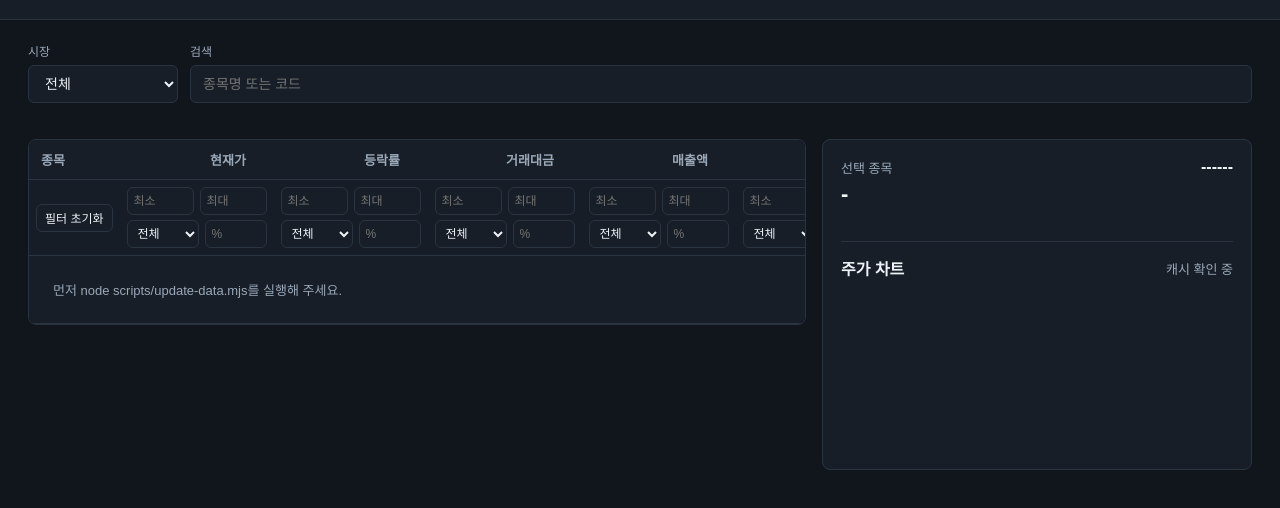
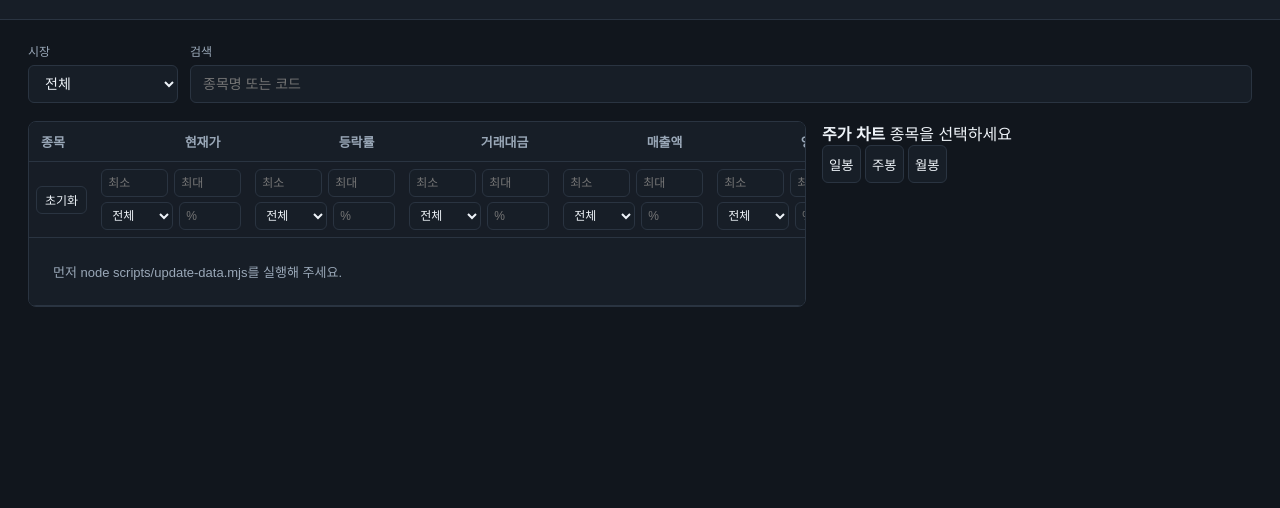
Before and after one commit to jaehakim617-beep/kr-market-dashboard, a website: page public/index.html in a window 1280 px wide. Shown: the part 72-580 px from the top of the page. Drawn offline with Linux system fonts and the light colour scheme; no server answers.

Commit message:
Simplify dashboard layout and chart panel

```diff
--- a/public/index.html
+++ b/public/index.html
@@ -12,9 +12,7 @@
         <h1>KR Market Visualizer</h1>
         <p id="snapshot-meta">데이터를 불러오는 중</p>
       </div>
-      <div class="actions">
-        <button id="theme-toggle" title="테마 전환" aria-label="테마 전환">◐</button>
-      </div>
+      <button id="theme-toggle" title="테마 전환" aria-label="테마 전환">◐</button>
     </header>
 
     <main>
@@ -33,11 +31,13 @@
         </label>
       </section>
 
-      <section class="summary-grid" id="summary-grid"></section>
-
       <section class="workspace">
         <div class="table-wrap">
           <table>
+            <colgroup>
+              <col class="col-name" />
+              <col span="10" />
+            </colgroup>
             <thead>
               <tr>
                 <th>종목</th>
@@ -45,15 +45,15 @@
                 <th><button class="sort-button" data-sort="changeRate" type="button">등락률 <span></span></button></th>
                 <th><button class="sort-button" data-sort="tradingValue" type="button">거래대금 <span></span></button></th>
                 <th><button class="sort-button" data-sort="sales" type="button">매출액 <span></span></button></th>
-                <th><button class="sort-button" data-sort="operatingProfit" type="button">영업이익 <span></span></button></th>
-                <th><button class="sort-button" data-sort="salesGrowth" type="button">매출액 증가율 <span></span></button></th>
-                <th><button class="sort-button" data-sort="operatingProfitGrowth" type="button">영업이익 증가율 <span></span></button></th>
+                <th><button class="sort-button" data-sort="operatingProfit" type="button">영업익 <span></span></button></th>
+                <th><button class="sort-button" data-sort="salesGrowth" type="button">매출증가 <span></span></button></th>
+                <th><button class="sort-button" data-sort="operatingProfitGrowth" type="button">영익증가 <span></span></button></th>
                 <th><button class="sort-button" data-sort="foreignRatio" type="button">외국인 <span></span></button></th>
                 <th><button class="sort-button" data-sort="per" type="button">PER <span></span></button></th>
                 <th><button class="sort-button" data-sort="marketCap" type="button">시총 <span></span></button></th>
               </tr>
               <tr class="filter-row">
-                <th><button id="clear-filters" type="button">필터 초기화</button></th>
+                <th><button id="clear-filters" type="button">초기화</button></th>
                 <th data-filter-cell="price"></th>
                 <th data-filter-cell="changeRate"></th>
                 <th data-filter-cell="tradingValue"></th>
@@ -70,22 +70,19 @@
           </table>
         </div>
 
-        <aside class="detail">
-          <div class="detail-head">
+        <aside class="chart-panel">
+          <div class="chart-toolbar">
             <div>
-              <p id="selected-market">선택 종목</p>
-              <h2 id="selected-title">-</h2>
+              <strong id="chart-title">주가 차트</strong>
+              <span id="chart-state">종목을 선택하세요</span>
             </div>
-            <span id="selected-code">------</span>
+            <div class="period-controls" aria-label="차트 주기">
+              <button class="period-button active" data-period="day" type="button">일봉</button>
+              <button class="period-button" data-period="week" type="button">주봉</button>
+              <button class="period-button" data-period="month" type="button">월봉</button>
+            </div>
           </div>
-          <div class="metric-pairs" id="metric-pairs"></div>
-          <div class="chart-card">
-            <div class="chart-title">
-              <strong>주가 차트</strong>
-              <span id="chart-state">캐시 확인 중</span>
-            </div>
-            <svg id="price-chart" viewBox="0 0 720 300" role="img" aria-label="주가 차트"></svg>
-          </div>
+          <svg id="price-chart" viewBox="0 0 720 360" role="img" aria-label="봉 차트"></svg>
         </aside>
       </section>
     </main>
```
